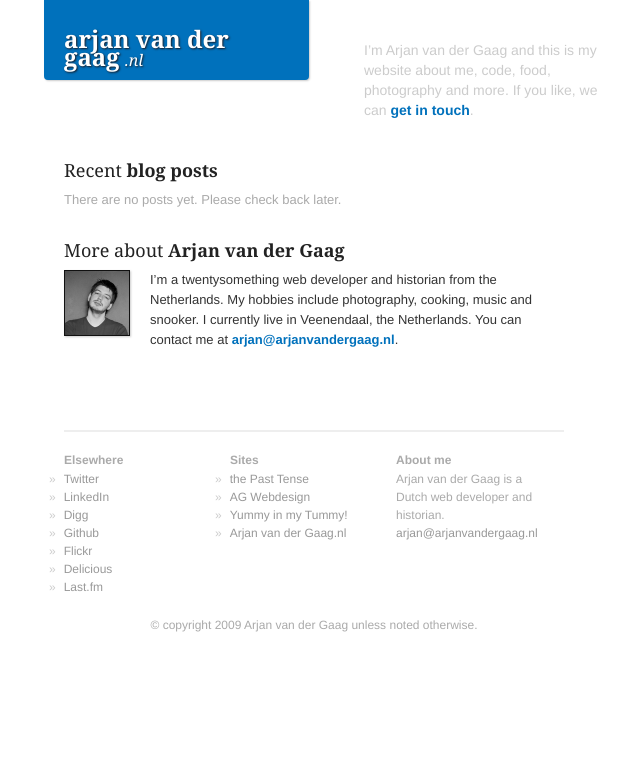
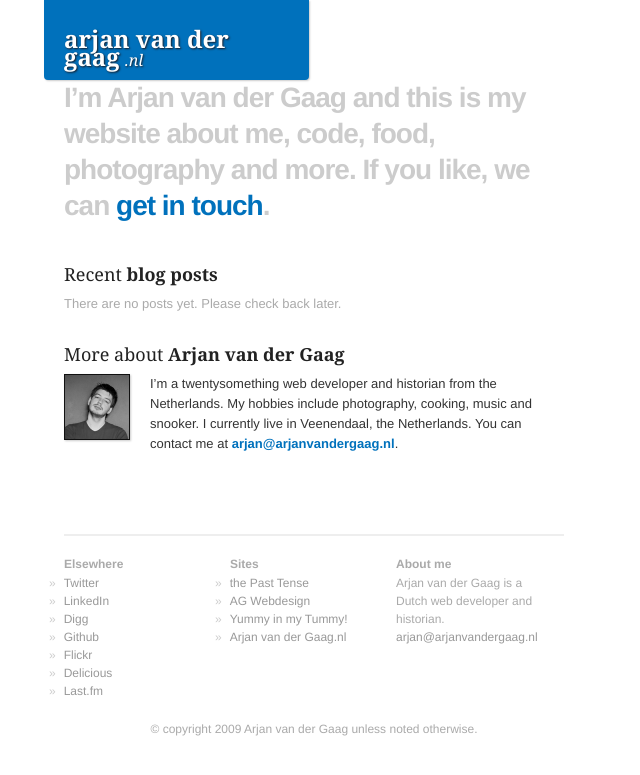
Before and after one commit to avdgaag/arjanvandergaag.nl, a Jekyll site: the page built from index.html, in a window 1280 px wide. Shown: the top 775 px of the page, without its empty margins (326-966 px from the left). Built offline with Jekyll 4.4.1, drawn with Linux system fonts in a browser that asks for light colours; Markdown is read by kramdown in place of the engine named in the settings.

Commit message:
Bugfix in page style

```diff
--- a/assets/screen.css
+++ b/assets/screen.css
@@ -275,7 +275,7 @@ body {
         color: #ccc;
     }
 
-    .frontpage #tagline {
+    .page #tagline {
         margin: 0;
         font: bold 28px/36px Helvetica Neue, Arial, sans-serif;
         letter-spacing: -1px;
@@ -448,6 +448,10 @@ body {
         clear: left;
         padding-left: 90px;
     }
+
+    #content li p {
+        margin: 0;
+    }
 /* @end */
 
 /* @group Photos */
```
